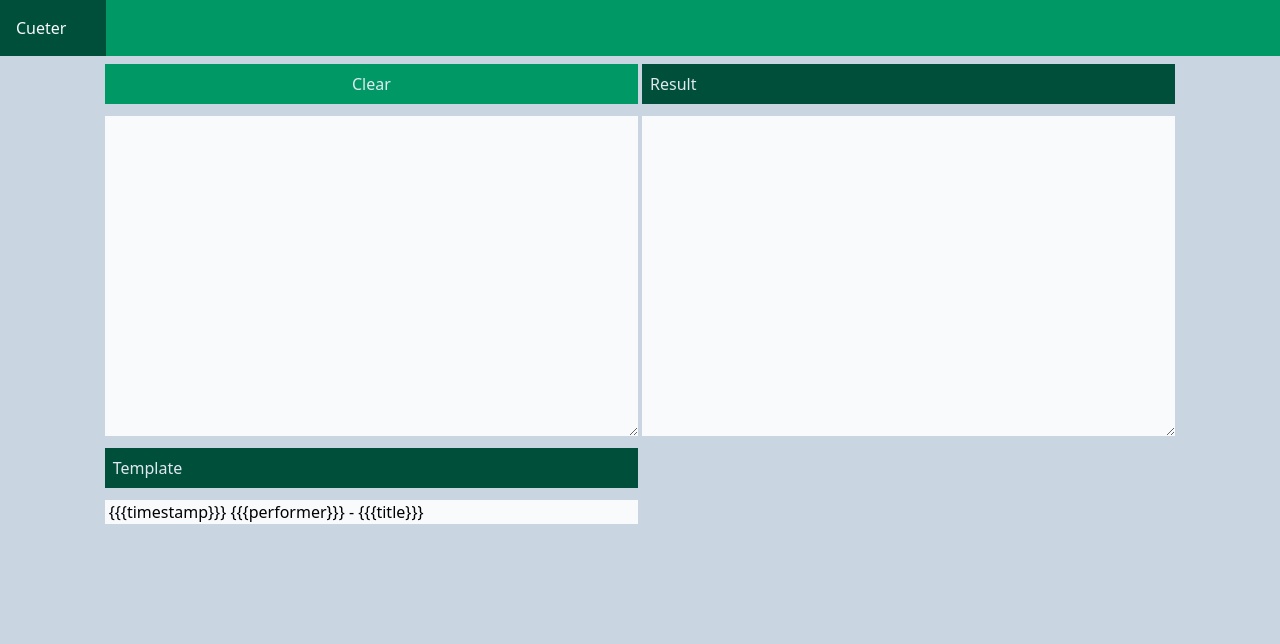
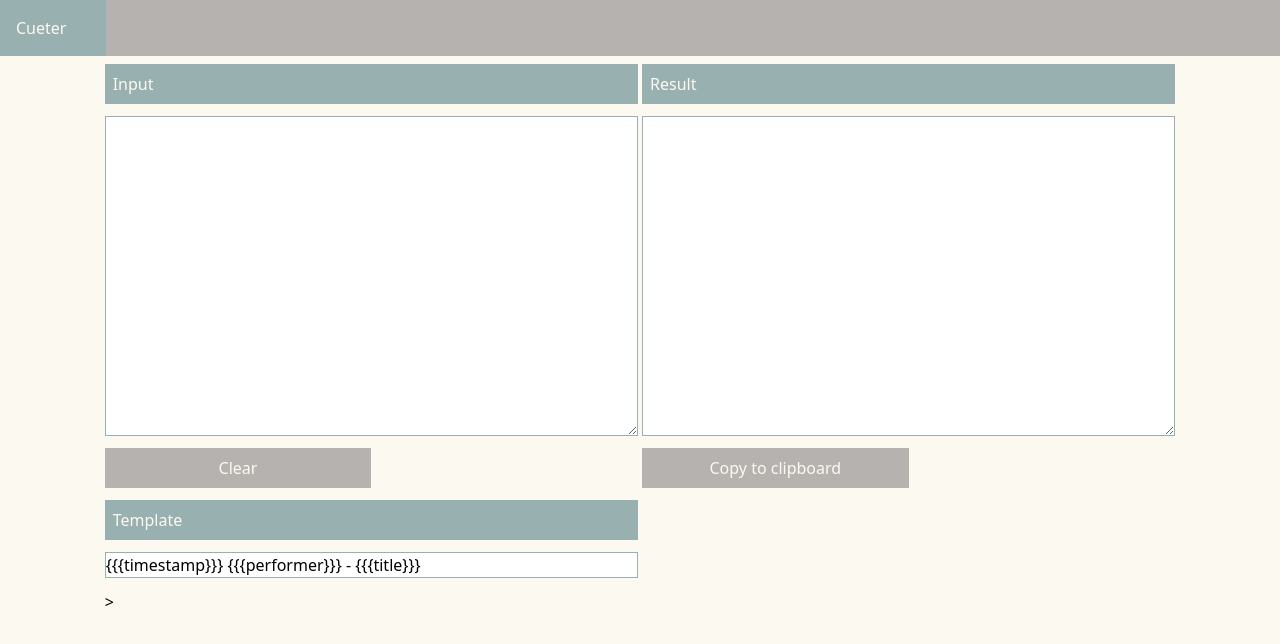
Before and after one commit to nathcouret/cueter, a Vue app: page / in a window 1280 px wide. Shown: the top 644 px of the page. Built offline with nearby package versions, Linux system fonts and the light colour scheme.

Commit message:
New design with beautiful colours

```diff
--- a/index.html
+++ b/index.html
@@ -7,7 +7,7 @@
     <meta name="viewport" content="width=device-width, initial-scale=1">
     <link rel="icon" type="image/x-icon" href="favicon.ico">
 </head>
-<body class="bg-slate-300">
+<body class="bg-cream">
 <div id="app"></div>
 <script type="module" src="/src/main.js"></script>
 </body>
--- a/src/app/App.vue
+++ b/src/app/App.vue
@@ -12,4 +12,11 @@ import Converter from "./pages/converter/Converter.vue";
 
 <style>
 @import "tailwindcss";
+
+@theme {
+  --color-blue-gray: #99b0b0;
+  --color-taupe: #b5b2b0;
+  --color-cream: #fcfaf0;
+  --color-slate: #8a9ea0;
+}
 </style>
--- a/src/app/components/banner/Banner.vue
+++ b/src/app/components/banner/Banner.vue
@@ -1,6 +1,6 @@
 <template>
-  <header class="bg-emerald-600 text-slate-50 flex flex-row flex-start pl-0 pt-0 pb-0">
-    <h1 class="bg-emerald-900 p-4 pr-10">Cueter</h1>
+  <header class="bg-taupe text-cream flex flex-row flex-start pl-0 pt-0 pb-0">
+    <h1 class="bg-blue-gray p-4 pr-10">Cueter</h1>
     <div class="flex-1"></div>
   </header>
 </template>
--- a/src/app/pages/converter/Converter.vue
+++ b/src/app/pages/converter/Converter.vue
@@ -3,18 +3,14 @@
     <div class="flex flex-wrap justify-center gap-1 pt-2 s:p-1">
       <div class="w-full md:w-5/12">
         <form class="flex flex-col gap-3">
-          <input type="reset" value="Clear" class="flex-1 p-2 bg-emerald-600 text-slate-200" @click="clearInput"/>
-          <textarea class="bg-slate-50 min-h-80" id="cue-input" type="text" :value="input" @input="updateInput">
-</textarea>
-          <label for="cue-track-template" class="bg-emerald-900 text-slate-200 p-2">Template</label>
-          <input id="cue-track-template" type="text" :value="template" @input="updateTemplate"
-                 class="bg-slate-50 pl-1 mb-3" readonly aria-readonly="true"/>
+          <TextareaInput id="cue-input" title="Input" :value="input" :change="updateInput"></TextareaInput>
+          <input type="reset" value="Clear" class="w-1/2 p-2 bg-taupe text-cream" @click="clearInput"/>
+          <TextInput id="cue-track-template" title="Template" :value="template" :change="updateTemple"></TextInput>
         </form>
       </div>
-      <div class="w-full md:w-5/12">
-        <h2 class="bg-emerald-900 text-slate-200 p-2 mb-3">Result</h2>
-        <textarea id="tracklist-result" class="w-full bg-slate-50  min-h-80" readonly aria-readonly="true"
-                  :value="output"></textarea>
+      <div class="w-full md:w-5/12 flex flex-col gap-3">
+        <TextareaInput id="tracklist-result" title="Result" :value="output" readonly></TextareaInput>
+        <button @click="copy" class="bg-taupe text-cream w-1/2 p-2">Copy to clipboard</button>
       </div>
     </div>
   </section>
@@ -25,6 +21,8 @@
 import {computed, ref} from "vue";
 import {useStore} from "vuex";
 import {TracklistActions} from "../../store/tracklist";
+import TextareaInput from "./components/TextareaInput.vue";
+import TextInput from "./components/TextInput.vue";
 
 const store = useStore();
 
@@ -60,4 +58,15 @@ const output = computed<string>(() => {
   return store.state.tracklistStore.output;
 });
 
+async function copy() {
+  if (store.state.tracklistStore.output !== null) {
+    try {
+      await navigator.clipboard.writeText(store.state.tracklistStore.output);
+      console.log('Copied!');
+    } catch (error: Error) {
+      console.error(error.message);
+    }
+  }
+}
+
 </script>
--- /dev/null
+++ b/src/app/pages/converter/components/TextInput.vue
@@ -0,0 +1,28 @@
+<script setup lang="ts">
+import Label from "./Label.vue";
+
+const {
+  id, title, value, change = (___) => {
+  }, readonly = false
+} = defineProps<{
+  id: string,
+  title: string,
+  value: string
+  change?: (e: Event) => {},
+  readonly?: boolean
+}>()
+</script>
+
+<template>
+  <label for="{{id}}" class="bg-blue-gray text-cream p-2">
+    {{ title }}
+  </label>
+  <input class="bg-white border border-blue-gray" id="{{id}}" type="text" :value="value"
+         @input="change" :readonly="readonly"/>
+  >
+
+</template>
+
+<style scoped>
+
+</style>
--- /dev/null
+++ b/src/app/pages/converter/components/TextareaInput.vue
@@ -0,0 +1,27 @@
+<script setup lang="ts">
+import Label from "./Label.vue";
+
+const {
+  id, title, value, change = (___) => {
+  }, readonly = false
+} = defineProps<{
+  id: string,
+  title: string,
+  value: string
+  change?: (e: Event) => {},
+  readonly?: boolean
+}>()
+</script>
+
+<template>
+  <label for="{{id}}" class="bg-blue-gray text-cream p-2">
+    {{ title }}
+  </label>
+  <textarea class="bg-white border border-blue-gray min-h-80" id="{{id}}" type="text" :value="value"
+            @input="change" :readonly="readonly">
+</textarea>
+</template>
+
+<style scoped>
+
+</style>
--- a/src/app/service/cueparser/internals/cueParser.ts
+++ b/src/app/service/cueparser/internals/cueParser.ts
@@ -1,4 +1,4 @@
-import {CstParser} from "chevrotain";
+import {CstParser, IParserConfig} from "chevrotain";
 import {
     cueTokens,
     DATE,
@@ -17,11 +17,14 @@ import {
     TRACKTYPE
 } from "./tokens";
 
+const parserConfig: IParserConfig = {
+    recoveryEnabled: true,
+    skipValidations: import.meta.env.PROD
+}
+
 export class CueCstParser extends CstParser {
     constructor() {
-        super(cueTokens, {
-            recoveryEnabled: true,
-        });
+        super(cueTokens, parserConfig);
         // very important to call this after all the rules have been setup.
         // otherwise the parser may not work correctly as it will lack information
         // derived from the self analysis.
@@ -31,9 +34,13 @@ export class CueCstParser extends CstParser {
 
     public cue = this.RULE("cue", () => {
         this.SUBRULE(this.dateLine);
-        this.SUBRULE(this.recordedByLine);
+        this.OPTION(() =>
+            this.SUBRULE(this.recordedByLine)
+        );
         this.SUBRULE(this.titleLine);
-        this.SUBRULE(this.performerLine);
+        this.OPTION1(() =>
+            this.SUBRULE(this.performerLine)
+        );
         this.SUBRULE(this.fileLine);
         this.SUBRULE(this.tracks);
     });
--- a/src/app/service/cueparser/internals/lexer.ts
+++ b/src/app/service/cueparser/internals/lexer.ts
@@ -1,7 +1,11 @@
-import {Lexer} from "chevrotain";
+import {ILexerConfig, Lexer} from "chevrotain";
 import {cueTokens} from "./tokens";
 
-export const cueLexerInstance = new Lexer(cueTokens, {
-    positionTracking: 'full',
-    ensureOptimizations: true
-});
+const lexerConfig: ILexerConfig = {
+    positionTracking: "full",
+    ensureOptimizations: true,
+    skipValidations: import.meta.env.PROD,
+    traceInitPerf: import.meta.env.DEV
+}
+
+export const cueLexerInstance = new Lexer(cueTokens, lexerConfig);
```
